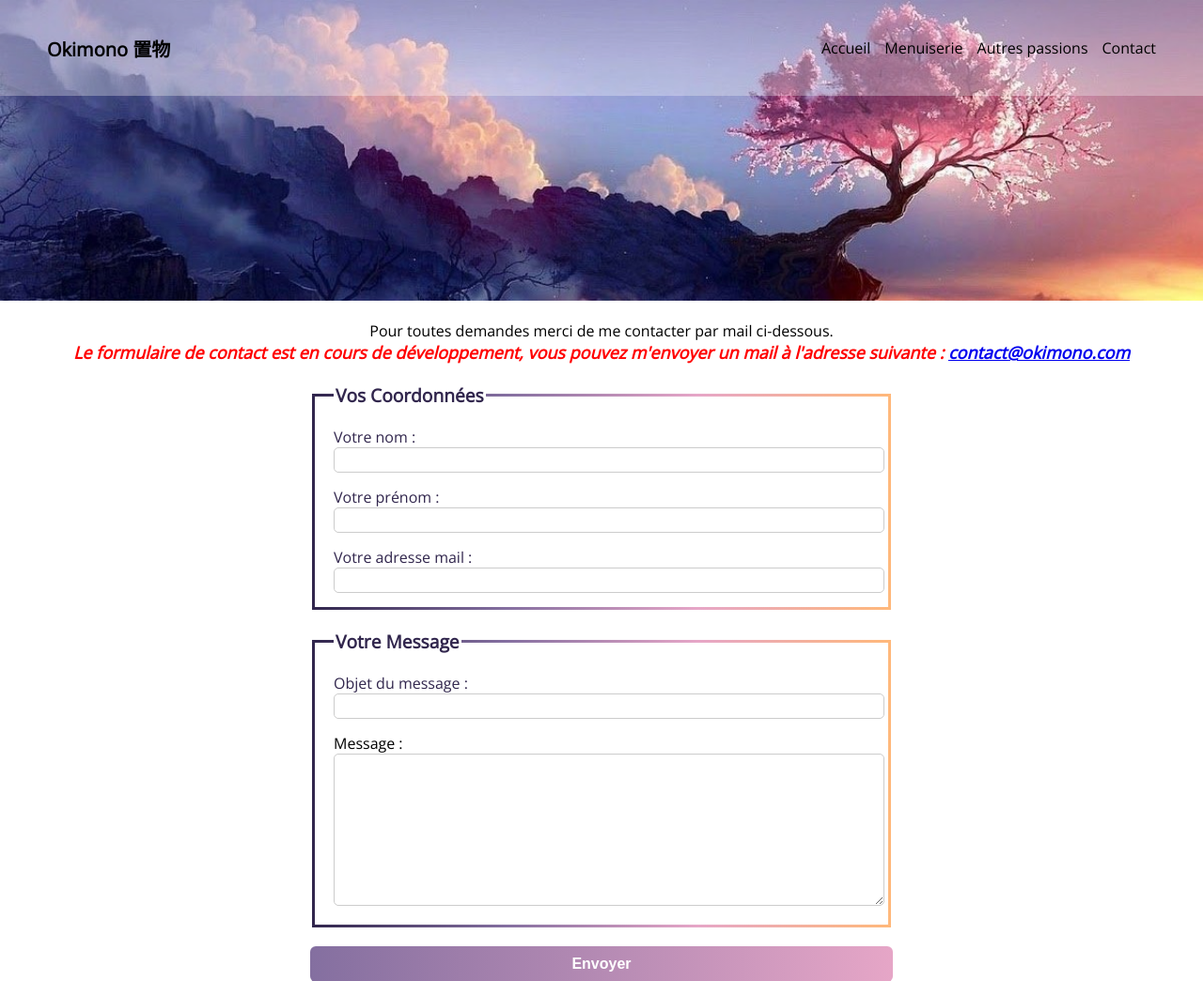
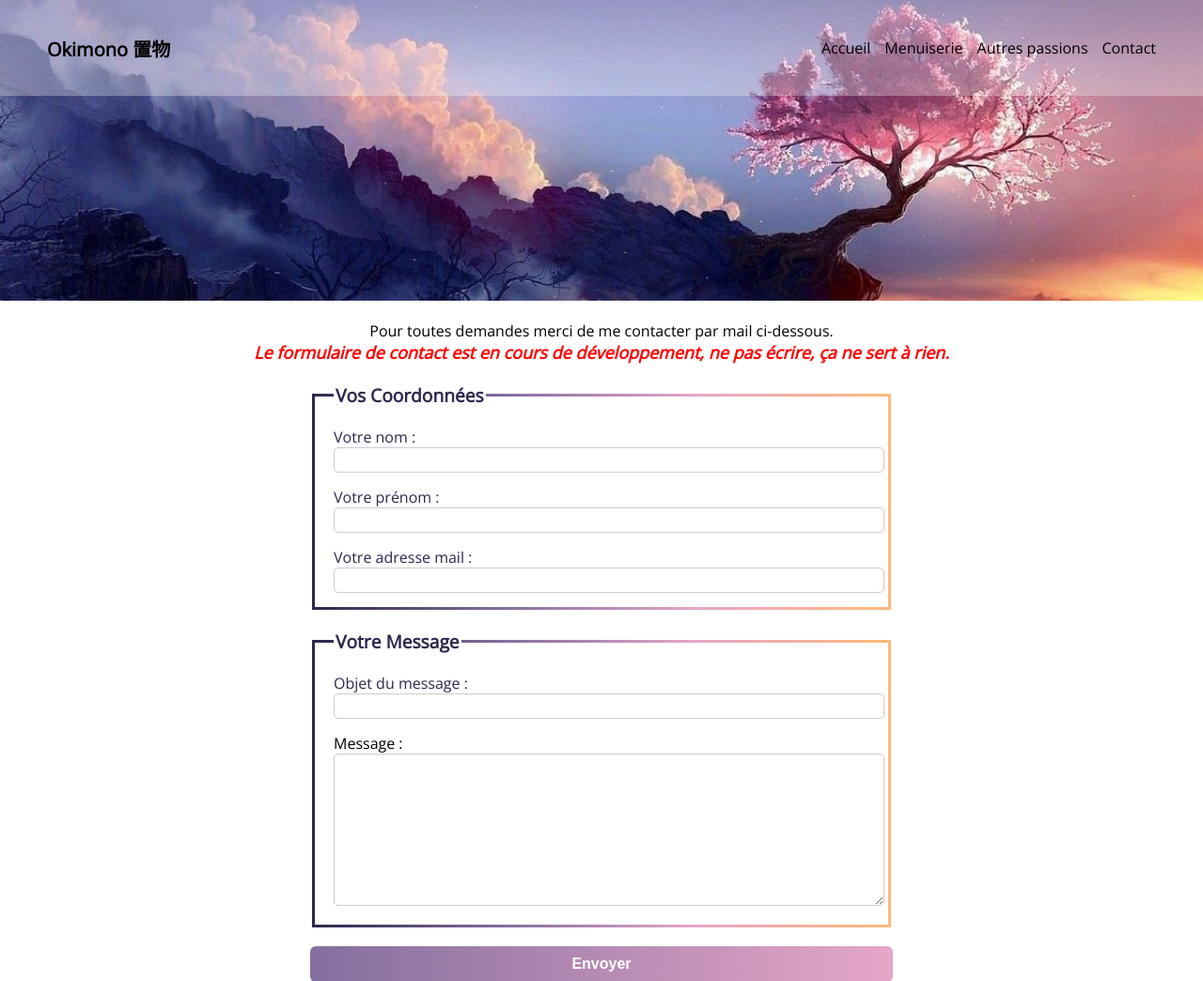
Before and after one commit to Bastien-Project/Okimono, a PHP site: page /pages/contact.php in a window 1280 px wide. Shown: the top 1044 px of the page at 94% size. Run offline with PHP 8.4, Linux system fonts and the light colour scheme; some libraries are stand-ins or nearby versions.

Commit message:
FIX : Page contact pas de mail

```diff
--- a/pages/contact.php
+++ b/pages/contact.php
@@ -12,8 +12,8 @@ include("./header.php"); ?>
 </style>
 <p>
     Pour toutes demandes merci de me contacter par mail ci-dessous. <br>
-    <span>Le formulaire de contact est en cours de développement, vous pouvez m'envoyer un mail à l'adresse suivante :
-    <a href="mailto:contact@okimono.com">contact@okimono.com</a></span>
+    <span>Le formulaire de contact est en cours de développement, ne pas écrire, ça ne sert à rien.</span><!--, vous pouvez m'envoyer un mail à l'adresse suivante :
+    <a href="mailto:contact@okimono.com">contact@okimono.com</a></span-->
 </p>
 
     <div class="contactDiv">
```
